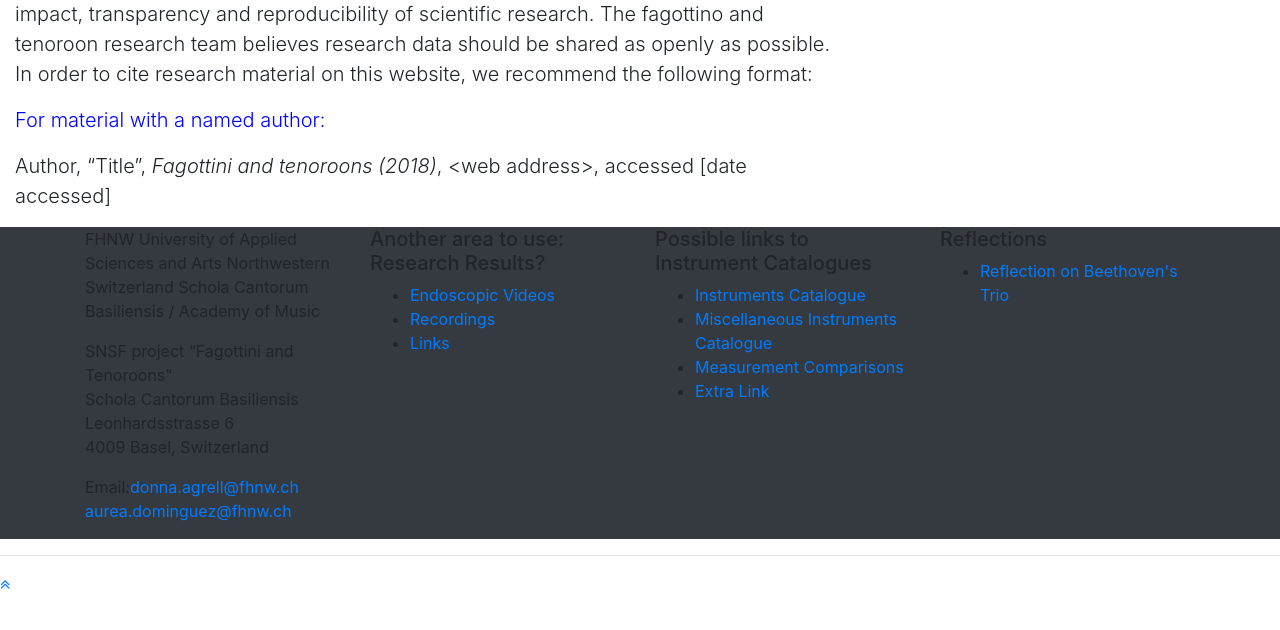
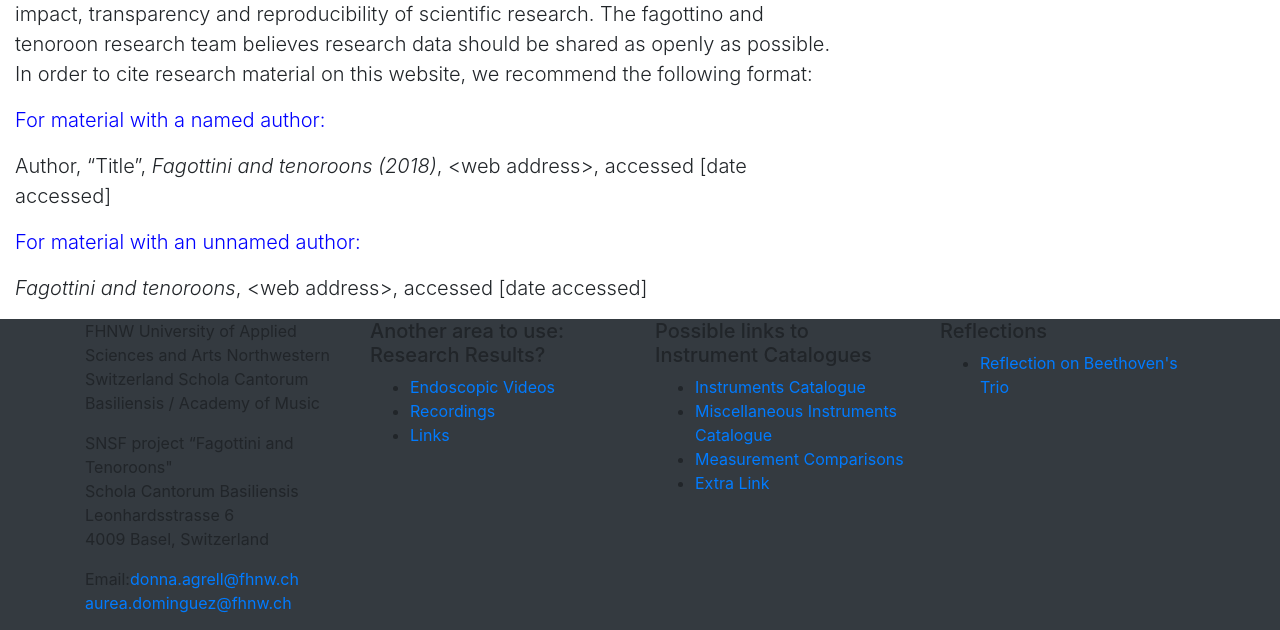
Before and after one commit to alibgang/FagottinoSite, a Django app: page /citing/ in a window 1280 px wide. Shown: the part 768-1398 px from the top of the page. Before the commit the page ends 1357 px from the top, so only its background shows below. Run offline with Django 3.2, Linux system fonts and the light colour scheme; some libraries are stand-ins or nearby versions; some web fonts are replaced.

Commit message:
Update to add Citing content

```diff
--- a/src/templates/citing.html
+++ b/src/templates/citing.html
@@ -102,7 +102,7 @@
                   <li><a href="{% url 'misccat_list' %}">Miscellaneous Instrument Catalogue</a>
                   </li>
 				  <li><a href="{% url 'search' %}">Search Instrument Details</a></li>
-
+				  <li><a href="{% url 'measurements' %}">Search Instrument Measurements</a></li>
 				  <li><a href="{% url 'photos' %}">Instrument Photos</a></li>
 
                   <!--<li><a href="faq.html">FAQ</a></li>
@@ -237,6 +237,9 @@
 								as openly as possible. In order to cite research material on this website, we recommend the following format:</p>
 								<p class="lead" style="color:blue">For material with a named author:</p>
 								<p class="lead">Author, “Title”, <em>Fagottini and tenoroons (2018)</em>, &lt;web address&gt;, accessed [date accessed]</p>
+							<h2></h2>
+								<p class="lead" style="color:blue">For material with an unnamed author:</p>
+								<p class="lead"><em>Fagottini and tenoroons</em>, &lt;web address&gt;, accessed [date accessed]</p>
 							</div>
 						</div>
 					</div>
```
